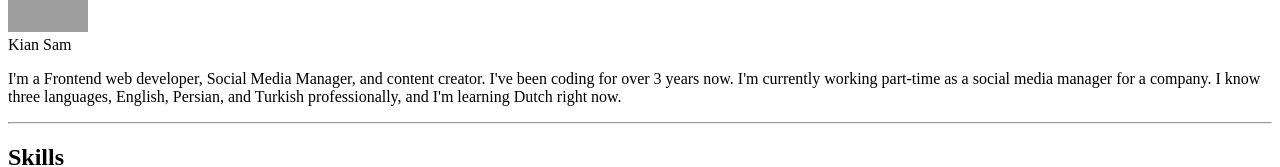
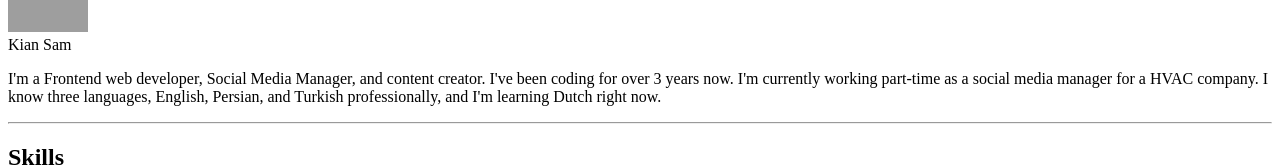
Before and after one commit to kiansam/portfolio-project, a Next.js app: page /about in a window 1280 px wide. Shown: the part 286-453 px from the top of the page. Built offline with nearby package versions, Linux system fonts and the light colour scheme; grey boxes are pictures that could not be loaded.

Commit message:
blog components

```diff
--- a/components/About.js
+++ b/components/About.js
@@ -25,7 +25,7 @@ function AboutComponent() {
           <p className="text-center">
             I'm a Frontend web developer, Social Media Manager, and content
             creator. I've been coding for over 3 years now. I'm currently
-            working part-time as a social media manager for a company. I know
+            working part-time as a social media manager for a HVAC company. I know
             three languages, English, Persian, and Turkish professionally, and
             I'm learning Dutch right now.
           </p>
--- a/components/Blog.js
+++ b/components/Blog.js
@@ -1,3 +1,4 @@
+import link from "next/link";
 import Blogcomponent from "./Blogcomponent";
 
 function Blog() {
@@ -13,6 +14,7 @@ function Blog() {
             desc={
               "HTML, CSS, and Javascript are the musts in Web Developement. So every Web Developer must have a basic understanding of HTML, CSS, and JavaScript. When you feel... "
             }
+            link={"blog/first"}
           />
         </div>
         <div>
@@ -21,6 +23,7 @@ function Blog() {
             desc={
               "HTML, CSS, and Javascript are the musts in Web Developement. So every Web Developer must have a basic understanding of HTML, CSS, and JavaScript. When you feel... "
             }
+            link={"blog/second"}
           />
         </div>
       </div>
--- a/components/Blogcomponent.js
+++ b/components/Blogcomponent.js
@@ -4,7 +4,7 @@ function Blogcomponent({ link, title, desc }) {
   return (
     <div className="flex px-6 py-8 border-[1px] border-black shadow-sm rounded-md hover:shadow-xl">
       <div>
-        <Link href="blog/first">
+        <Link href={`${link}`}>
           <a className="text-left">
             <h1 className="underline hover:text-blue-500 text-blue-800 text-xl pb-2">
               {title}
--- a/components/Skills.js
+++ b/components/Skills.js
@@ -4,7 +4,7 @@ import Wave from "react-wavify";
 
 function Skills({ title, color, width }) {
   return (
-    <Fade bottom ssrFadeout duration={1000}>
+    <Fade bottom ssrFadeout duration={1500}>
       <div className="w-[70%] md:w-[60%] mx-auto shadow-md rounded-lg bg-gray-100 p-6 my-8 hover:shadow-xl transform transition-all duration-200 z-50">
         <div className="flex flex-col my-auto mx-auto">
           <span className="pb-2">{title}</span>
```
